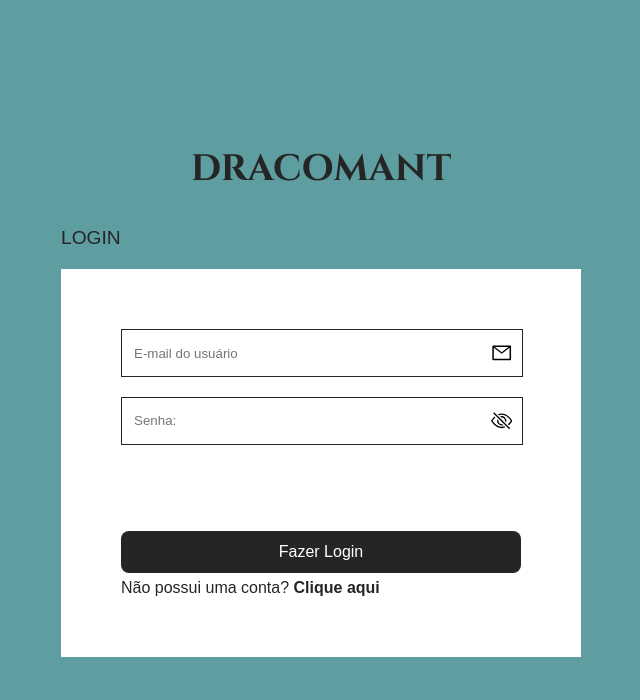
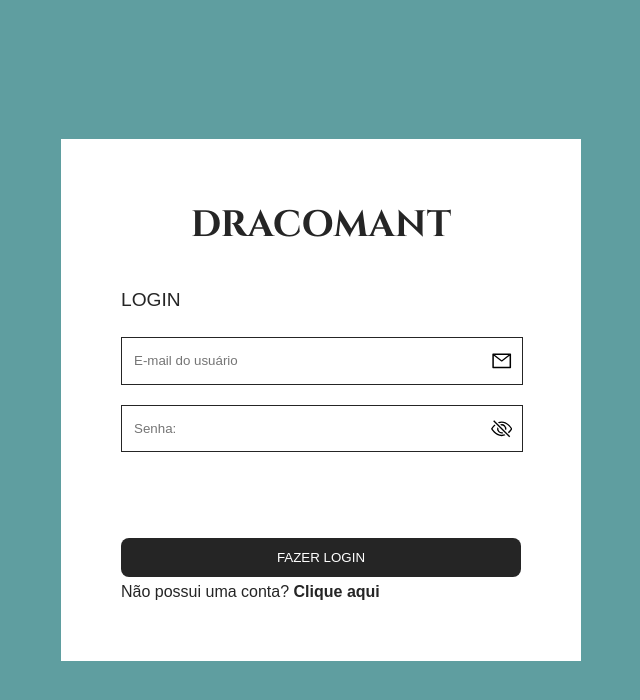
Before and after one commit to Kinz2901/Dracomant-React, a React (Vite) app: page /login in a window 1280 px wide. Shown: the top 700 px of the page, without its empty margins (319-959 px from the left). Built offline with nearby package versions, Linux system fonts and the light colour scheme.

Commit message:
navigate e concertei o style
navigate e concertei o style

```diff
--- a/src/Pages/CriarLogin/index.jsx
+++ b/src/Pages/CriarLogin/index.jsx
@@ -1,8 +1,7 @@
 import styles from "./index.module.css";
 import { AiOutlineMail } from "react-icons/ai";
 import { BsPerson, BsEyeSlash, BsEye } from "react-icons/bs";
-import { Link } from "react-router-dom";
-import useValidate from "../../hooks/useForm";
+import { Link, useNavigate } from "react-router-dom";
 import useVisiblePass from "../../hooks/useVisiblePass";
 import useForm from "../../hooks/useForm";
 
@@ -12,6 +11,8 @@ export default function CriarLogin() {
   const password = useForm("password");
   const passwordConfirm = useForm();
 
+  const navigate = useNavigate()
+
   const {
     visiblePass,
     setVisiblePass,
@@ -19,7 +20,12 @@ export default function CriarLogin() {
     setVisiblePassConfirm,
   } = useVisiblePass();
 
-  console.log(name.value, email.value, password.value, passwordConfirm.value)
+  function handleClick() {
+    // FAZER VERIFIÇÃO E ADICIONAR NO BANCODE DADOS
+    navigate('/login');
+  }
+
+  // Tenho que concertar essa gambiarra ↴
 
   let err = null
 
@@ -126,7 +132,7 @@ export default function CriarLogin() {
             </p>}
             {err}
           </span>
-          <button className={styles.botao}>CRIAR CONTA</button>
+          <button onClick={handleClick} className={styles.botao}>CRIAR CONTA</button>
           <p className={styles.possuiConta}>
             Já possui uma conta?
             <Link to="/login" className={styles.cliqueAqui}>
--- a/src/Pages/Login/index.jsx
+++ b/src/Pages/Login/index.jsx
@@ -2,12 +2,14 @@ import { BsEyeSlash, BsEye } from "react-icons/bs";
 import { AiOutlineMail } from "react-icons/ai";
 import styles from "../CriarLogin/index.module.css";
 import styles2 from "./index.module.css";
-import { Link } from "react-router-dom";
+import { Link, useNavigate } from "react-router-dom";
 import { GoogleOAuthProvider, GoogleLogin } from "@react-oauth/google";
 import jwt_decode from "jwt-decode";
 import useLogin from "../../hooks/useLogin";
 
 export default function Login() {
+  const navigate = useNavigate();
+
   const {
     visiblePass,
     setVisiblePass,
@@ -24,13 +26,17 @@ export default function Login() {
     setLogger,
   } = useLogin();
 
+  function handleClick() {
+    // VERIFIÇÃO NO BANCO DE DADOS
+    navigate("/");
+  }
+
   return (
     <>
       <div className={styles.main}>
-        <div className={styles.bloco}>
+        <form className={styles.form}>
           <h2 className={styles.titulo}>DRACOMANT</h2>
           <p className={styles.criarConta}>LOGIN</p>
-          <form className={styles.form}>
           <div className={styles.blocos_input} id="bloco-nome">
             <input
               onChange={(ev) => emailValidationLogin(ev.target.value)}
@@ -85,12 +91,7 @@ export default function Login() {
               />
             </GoogleOAuthProvider>
           </div>
-            <Link
-              to={logger ? "/" : "/login"}
-              className={`${styles.botao} ${styles2.botao}`}
-            >
-              Fazer Login
-            </Link>
+          <button onClick={handleClick} className={styles.botao}>FAZER LOGIN</button>
           <p className={styles.possuiConta}>
             Não possui uma conta?{" "}
             <Link
@@ -103,7 +104,6 @@ export default function Login() {
           </p>
         </form>
       </div>
-      </div>
     </>
   );
 }
```
Lines whose indentation alone changed are shown as unchanged.
